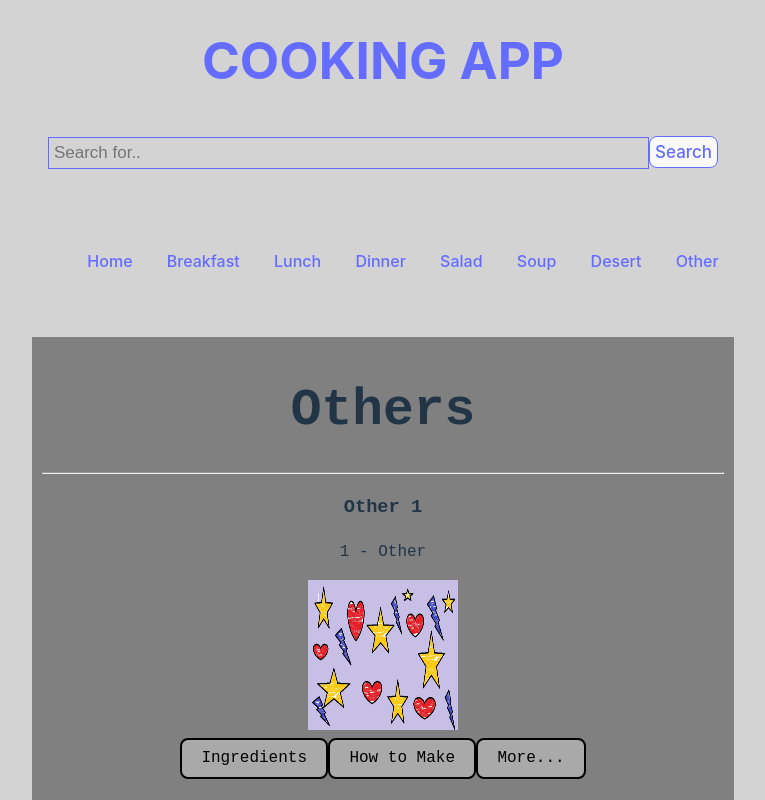
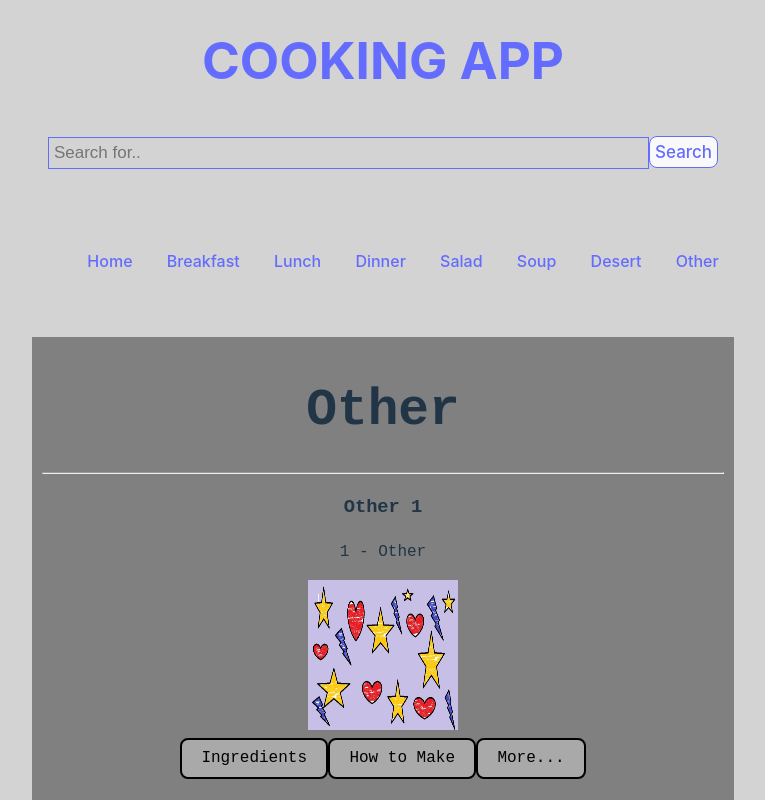
Before and after one commit to IvannaGotsova/CookingApp, a React (Vite) app: page /other in a window 1280 px wide. Shown: the top 800 px of the page, without its empty margins (257-1022 px from the left). Built offline with nearby package versions, Linux system fonts and the light colour scheme.

Commit message:
Change title name

```diff
--- a/src/components/Other.jsx
+++ b/src/components/Other.jsx
@@ -7,7 +7,7 @@ function Other () {
 
     return (
       <div className={styles.otherStyle}>
-        <h1>Others</h1>
+        <h1>Other</h1>
         <hr />
         <Receipt collection = {other}/>
       </div>
```
